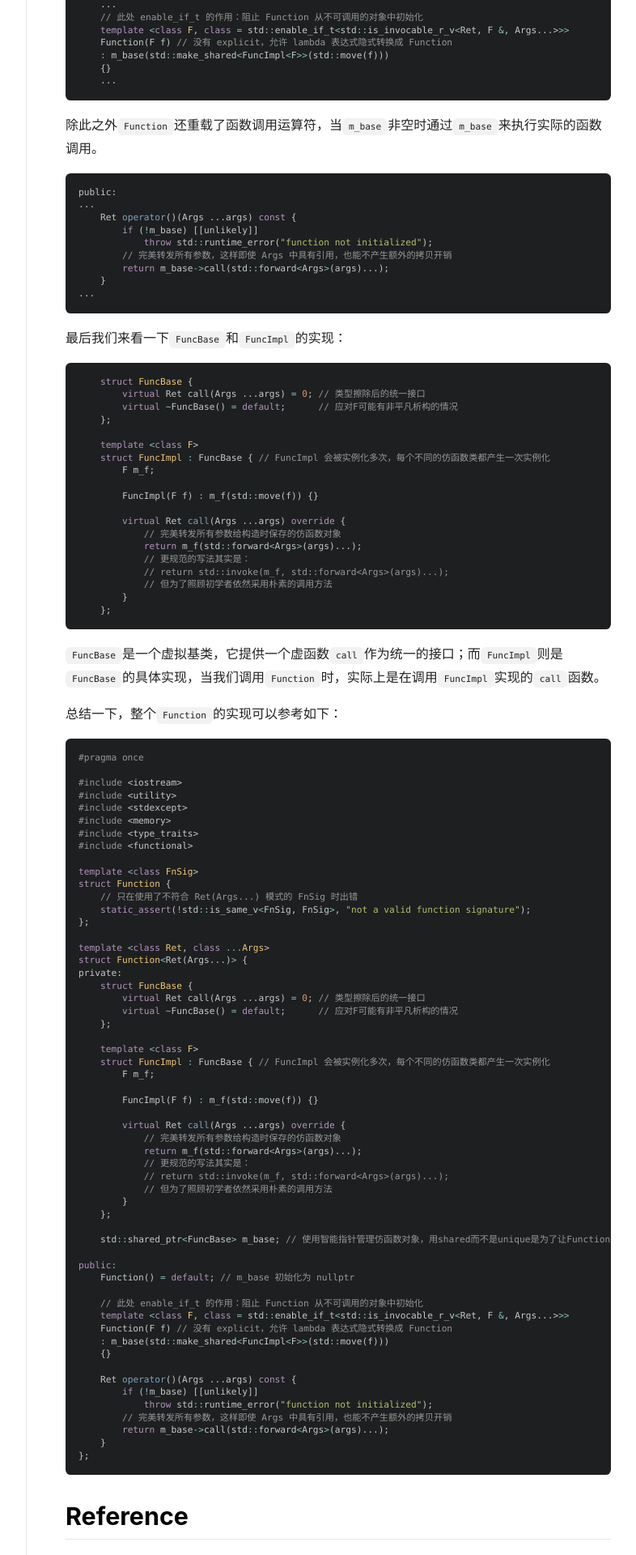
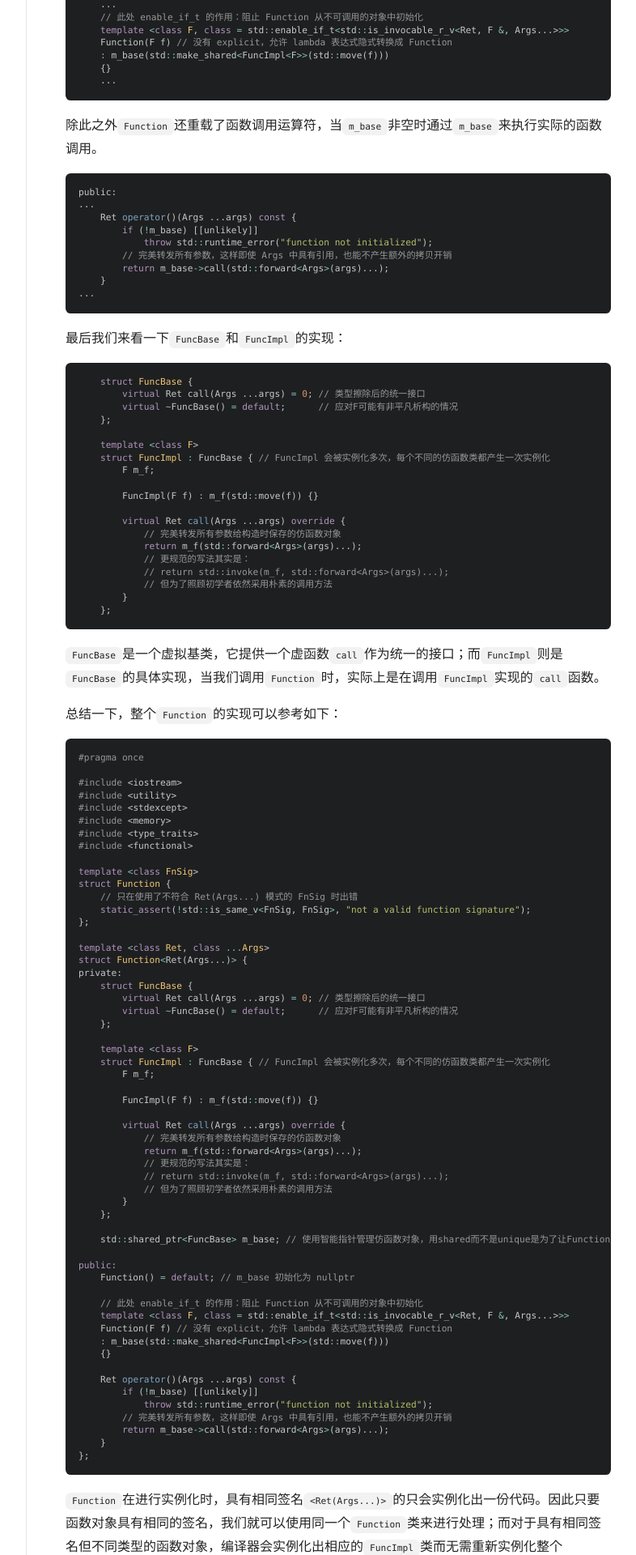
Before and after one commit to peng00bo00/peng00bo00_previous_blog, a Jekyll site: the page built from _posts/2023-10-14-STL-NOTES-01.md, in a window 1280 px wide. Shown: the part 3080-5000 px from the top of the page at 81% size, without its empty margins (237-1023 px from the left). Built offline with Jekyll 4.4.1, drawn with Linux system fonts in a browser that asks for light colours; nearby versions of some CDN libraries.

Commit message:
Update 2023-10-14-STL-NOTES-01.md

````diff
--- a/_posts/2023-10-14-STL-NOTES-01.md
+++ b/_posts/2023-10-14-STL-NOTES-01.md
@@ -65,6 +65,7 @@ int main()
     return 0;
 }
 ```
+{: .snippet}
 
 运行上面的代码可以得到如下结果：
 
@@ -263,7 +264,10 @@ public:
 ```
 {: .snippet}
 
+`Function`在进行实例化时，具有相同签名`<Ret(Args...)>`的只会实例化出一份代码。因此只要函数对象具有相同的签名，我们就可以使用同一个`Function`类来进行处理；而对于具有相同签名但不同类型的函数对象，编译器会实例化出相应的`FuncImpl`类而无需重新实例化整个`Function`类。这种机制称为**类型擦除**，它允许在不同函数对象签名下实现通用性，同时保持类型安全和高效性。
+
 ## Reference
 
 - [stl1weekend](https://github.com/parallel101/stl1weekend/tree/main#%E8%87%AA%E5%B7%B1%E5%AE%9E%E7%8E%B0%E6%89%80%E6%9C%89stl%E5%AE%B9%E5%99%A8)
 - [【C++11】深入剖析lambda仿函数的原理，自己动手实现std::function容器](https://www.bilibili.com/video/BV1yH4y1d74e/?vd_source=7a2542c6c909b3ee1fab551277360826)
+- [C++: Type Erasure](https://fuzhe1989.github.io/2017/10/29/cpp-type-erasure/)
````
